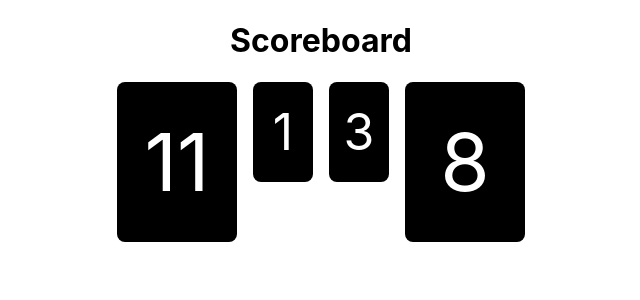
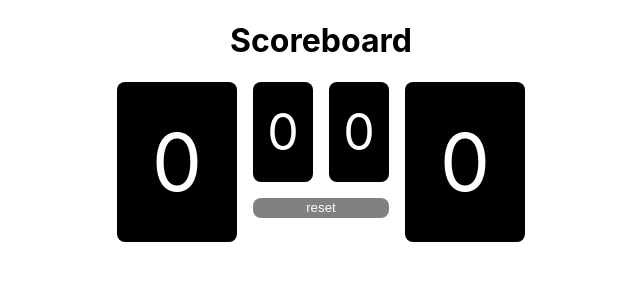
Before and after one commit to yusukemorita/scoreboard, a React (Create React App) app: page / in a window 1280 px wide. Shown: the top 300 px of the page, without its empty margins (319-959 px from the left). Built offline with nearby package versions, Linux system fonts and the light colour scheme.

Commit message:
implement score counting feature

```diff
--- a/src/App.css
+++ /dev/null
@@ -1,38 +0,0 @@
-.App {
-  text-align: center;
-}
-
-.App-logo {
-  height: 40vmin;
-  pointer-events: none;
-}
-
-@media (prefers-reduced-motion: no-preference) {
-  .App-logo {
-    animation: App-logo-spin infinite 20s linear;
-  }
-}
-
-.App-header {
-  background-color: #282c34;
-  min-height: 100vh;
-  display: flex;
-  flex-direction: column;
-  align-items: center;
-  justify-content: center;
-  font-size: calc(10px + 2vmin);
-  color: white;
-}
-
-.App-link {
-  color: #61dafb;
-}
-
-@keyframes App-logo-spin {
-  from {
-    transform: rotate(0deg);
-  }
-  to {
-    transform: rotate(360deg);
-  }
-}
--- a/src/App.tsx
+++ b/src/App.tsx
@@ -1,65 +1,20 @@
 import React from 'react'
-import './App.css'
+import Scoreboard from './components/scoreboard'
 import styled from 'styled-components'
 
 function App() {
   return (
     <div className="App">
-      <h1>Scoreboard</h1>
+      <Title>Scoreboard</Title>
 
-      <StyledScoreboard>
-        <StyledGameScore>
-          11
-        </StyledGameScore>
-
-        <Spacer />
-
-        <StyledSetScore>1</StyledSetScore>
-
-        <Spacer />
-
-        <StyledSetScore>3</StyledSetScore>
-
-        <Spacer />
-
-        <StyledGameScore>
-          8
-        </StyledGameScore>
-      </StyledScoreboard>
+      <Scoreboard />
     </div>
   );
 }
 
-export default App;
-
-const Spacer = styled.div`
-  width: 16px;
+const Title = styled.h1`
+  width: 100%;
+  text-align: center;
 `
 
-const StyledScoreboard = styled.div`
-  display: flex;
-  justify-content: center;
-`
-
-const scoreCommonStyles = `
-  background-color: black;
-  color: white;
-  display: flex;
-  justify-content: center;
-  align-items: center;
-  border-radius: 8px;
-`
-
-const StyledGameScore = styled.div`
-  width: 120px;
-  height: 160px;
-  font-size: 80px;
-  ${scoreCommonStyles}
-`
-
-const StyledSetScore = styled.div`
-  width: 60px;
-  height: 100px;
-  font-size: 50px;
-  ${scoreCommonStyles}
-`
+export default App;
--- /dev/null
+++ b/src/components/scoreboard.tsx
@@ -0,0 +1,116 @@
+import React, {useState} from 'react'
+import styled from 'styled-components'
+
+export default function Scoreboard(): JSX.Element {
+  const [gameScore1, setGameScore1] = useState(0)
+  const [gameScore2, setGameScore2] = useState(0)
+
+  const [setScore1, setSetScore1] = useState(0)
+  const [setScore2, setSetScore2] = useState(0)
+
+  const incrementGameScore1 = () => {
+    setGameScore1(gameScore1 + 1)
+  }
+
+  const incrementGameScore2 = () => {
+    setGameScore2(gameScore2 + 1)
+  }
+
+  const incrementSetScore1 = () => {
+    setSetScore1(setScore1 + 1)
+  }
+
+  const incrementSetScore2 = () => {
+    setSetScore2(setScore2 + 1)
+  }
+
+  const resetScore = () => {
+    setGameScore1(0)
+    setGameScore2(0)
+    setSetScore1(0)
+    setSetScore2(0)
+  }
+
+  return (
+    <StyledScoreboard>
+      <StyledGameScore onClick={incrementGameScore1}>
+        {gameScore1}
+      </StyledGameScore>
+
+      <Middle>
+        <SetScores>
+          <StyledSetScore onClick={incrementSetScore1}>
+            {setScore1}
+          </StyledSetScore>
+
+          <Spacer />
+
+          <StyledSetScore onClick={incrementSetScore2}>
+            {setScore2}
+          </StyledSetScore>
+        </SetScores>
+
+        <ResetButton onClick={resetScore}>reset</ResetButton>
+      </Middle>
+
+      <StyledGameScore onClick={incrementGameScore2}>
+        {gameScore2}
+      </StyledGameScore>
+    </StyledScoreboard>
+  )
+}
+
+const Spacer = styled.div`
+  width: 16px;
+`
+
+const StyledScoreboard = styled.div`
+  display: flex;
+  justify-content: center;
+`
+
+const scoreCommonStyles = `
+  background-color: black;
+  color: white;
+  display: flex;
+  justify-content: center;
+  align-items: center;
+  border-radius: 8px;
+  cursor: pointer;
+  user-select: none;
+`
+
+const StyledGameScore = styled.div`
+  width: 120px;
+  height: 160px;
+  font-size: 80px;
+  ${scoreCommonStyles}
+`
+
+const StyledSetScore = styled.div`
+  width: 60px;
+  height: 100px;
+  font-size: 50px;
+  ${scoreCommonStyles}
+`
+
+const Middle = styled.div`
+  display: flex;
+  flex-direction: column;
+  margin-left: 16px;
+  margin-right: 16px;
+`
+
+const SetScores = styled.div`
+  display: flex;
+  margin-bottom: 16px;
+`
+
+const ResetButton = styled.button`
+  height: 20px;
+  border: none;
+  border-radius: 8px;
+  background: gray;
+  color: white;
+  cursor: pointer;
+`
```
